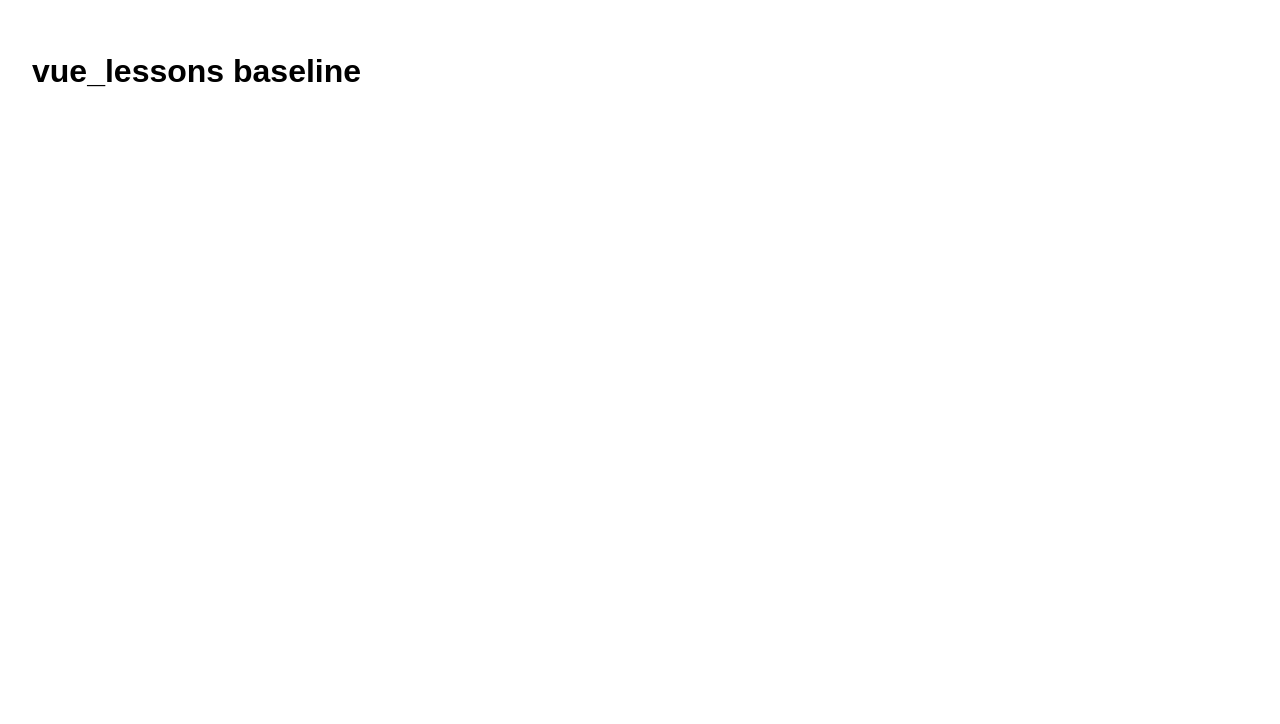
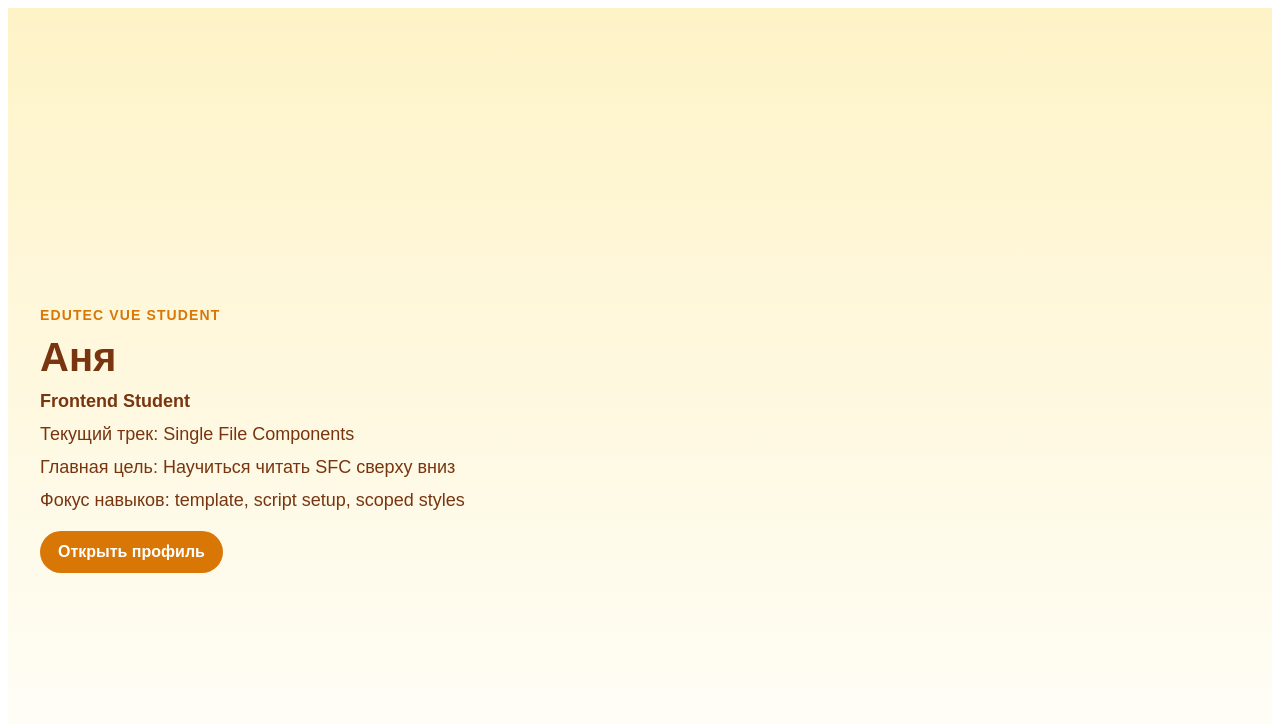
Before and after one commit to angularWorkshop/vue_lessons, a Vue app: page / in a window 1280 px wide. Shown: the top 724 px of the page. Built offline with nearby package versions, Linux system fonts and the light colour scheme.

Commit message:
feat: add vue exercise 1.3 solution

```diff
--- a/src/App.vue
+++ b/src/App.vue
@@ -1,16 +1,65 @@
 <script setup>
-const title = 'vue_lessons baseline';
+import { studentProfile } from './student-profile.js';
 </script>
 
 <template>
-  <main class="app">
-    <h1>{{ title }}</h1>
-  </main>
+  <article class="profile-card">
+    <p class="profile-card__eyebrow">EduTec Vue Student</p>
+    <h1>{{ studentProfile.name }}</h1>
+    <p class="profile-card__role">{{ studentProfile.role }}</p>
+    <p>Текущий трек: {{ studentProfile.currentTrack }}</p>
+    <p>Главная цель: {{ studentProfile.goal }}</p>
+    <p>Фокус навыков: {{ studentProfile.skillFocus }}</p>
+    <button type="button">{{ studentProfile.ctaLabel }}</button>
+  </article>
 </template>
 
 <style scoped>
-.app {
-  padding: 24px;
+.profile-card {
+  min-height: 100vh;
+  padding: 32px;
+  display: grid;
+  gap: 12px;
+  align-content: center;
+  background: linear-gradient(180deg, #fef3c7 0%, #ffffff 100%);
+  color: #78350f;
   font-family: Arial, sans-serif;
 }
+
+.profile-card__eyebrow {
+  margin: 0;
+  font-size: 14px;
+  font-weight: 700;
+  letter-spacing: 0.08em;
+  text-transform: uppercase;
+  color: #d97706;
+}
+
+.profile-card__role {
+  font-weight: 700;
+}
+
+h1 {
+  margin: 0;
+  font-size: 40px;
+  line-height: 1.1;
+}
+
+p {
+  margin: 0;
+  max-width: 720px;
+  font-size: 18px;
+}
+
+button {
+  width: fit-content;
+  margin-top: 8px;
+  padding: 12px 18px;
+  border: 0;
+  border-radius: 999px;
+  background: #d97706;
+  color: #ffffff;
+  font-size: 16px;
+  font-weight: 700;
+}
 </style>
--- /dev/null
+++ b/src/student-profile.js
@@ -0,0 +1,8 @@
+export const studentProfile = {
+  name: 'Аня',
+  role: 'Frontend Student',
+  currentTrack: 'Single File Components',
+  goal: 'Научиться читать SFC сверху вниз',
+  skillFocus: 'template, script setup, scoped styles',
+  ctaLabel: 'Открыть профиль',
+};
```
Also changed, not shown: src/main.js (line endings or trailing spaces), 2 other files (tests, documents, lock files or other folders).
